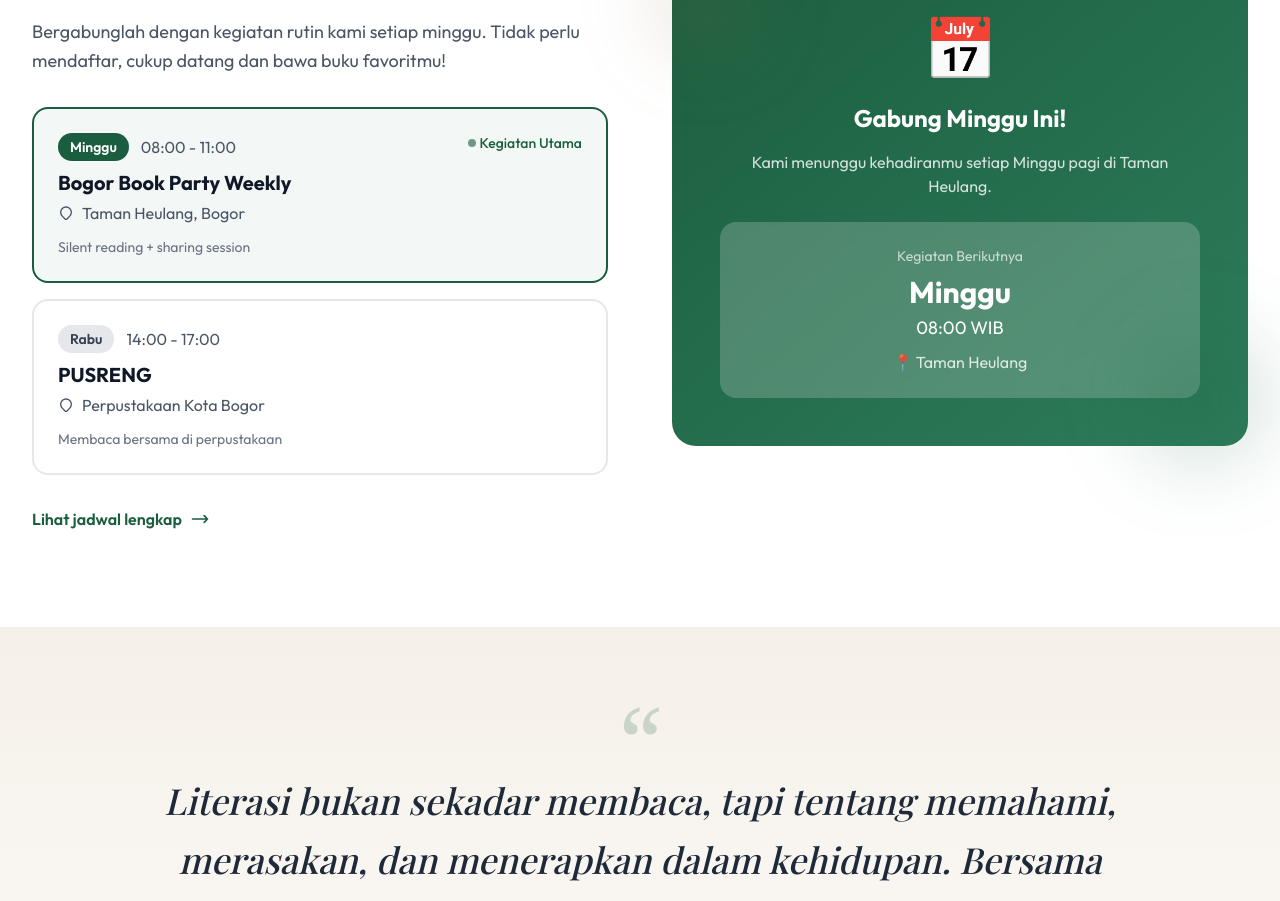
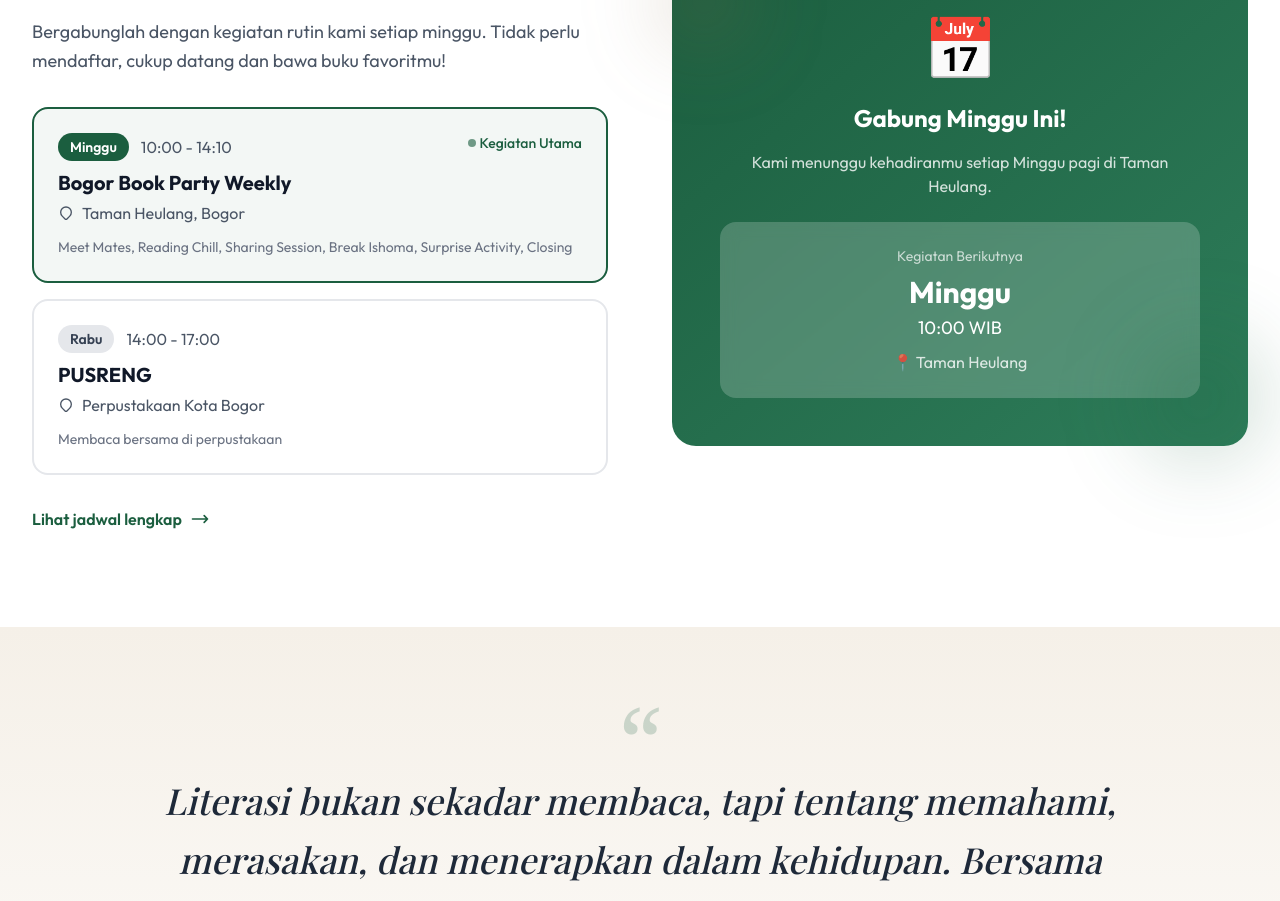
Before and after one commit to syahravi/bgrbookparty, a Next.js app: page / in a window 1280 px wide. Shown: the part 3122-4023 px from the top of the page. Built offline with nearby package versions, Linux system fonts and the light colour scheme.

Commit message:
feat: add new landing page and weekly event schedule page

```diff
--- a/app/jadwal/page.tsx
+++ b/app/jadwal/page.tsx
@@ -11,16 +11,17 @@ export default function JadwalPage() {
         {
             id: 1,
             day: "Minggu",
-            time: "08:00 - 11:00 WIB",
+            time: "10:00 - 14:10 WIB",
             event: "Bogor Book Party Weekly",
             location: "Taman Heulang, Bogor",
             isHighlight: true,
             activities: [
-                { time: "08:00 - 08:15", activity: "Registrasi & Welcome" },
-                { time: "08:15 - 09:00", activity: "Silent Reading" },
-                { time: "09:00 - 09:45", activity: "Sharing Session" },
-                { time: "09:45 - 10:30", activity: "Surprise Activity" },
-                { time: "10:30 - 11:00", activity: "Free time & Networking" },
+                { time: "10:00 - 10:15", activity: "Meet Mates" },
+                { time: "10:15 - 10:45", activity: "Reading Chill" },
+                { time: "10:45 - 12:15", activity: "Sharing Session" },
+                { time: "12:15 - 12:45", activity: "Break Ishoma" },
+                { time: "12:45 - 14:00", activity: "Surprise Activity" },
+                { time: "14:00 - 14:10", activity: "Closing & Foto Bersama" },
             ],
         },
         {
--- a/app/page.tsx
+++ b/app/page.tsx
@@ -287,10 +287,10 @@ const ScheduleSection = () => {
   const schedule = [
     {
       day: "Minggu",
-      time: "08:00 - 11:00",
+      time: "10:00 - 14:10",
       event: "Bogor Book Party Weekly",
       location: "Taman Heulang, Bogor",
-      description: "Silent reading + sharing session",
+      description: "Meet Mates, Reading Chill, Sharing Session, Break Ishoma, Surprise Activity, Closing",
       isHighlight: true,
     },
     {
@@ -385,7 +385,7 @@ const ScheduleSection = () => {
                 <div className="bg-white/20 backdrop-blur-sm rounded-2xl p-6">
                   <p className="text-sm text-white/70 mb-2">Kegiatan Berikutnya</p>
                   <p className="text-3xl font-bold mb-1">Minggu</p>
-                  <p className="text-lg">08:00 WIB</p>
+                  <p className="text-lg">10:00 WIB</p>
                   <p className="text-white/80 mt-2">📍 Taman Heulang</p>
                 </div>
               </div>
```
